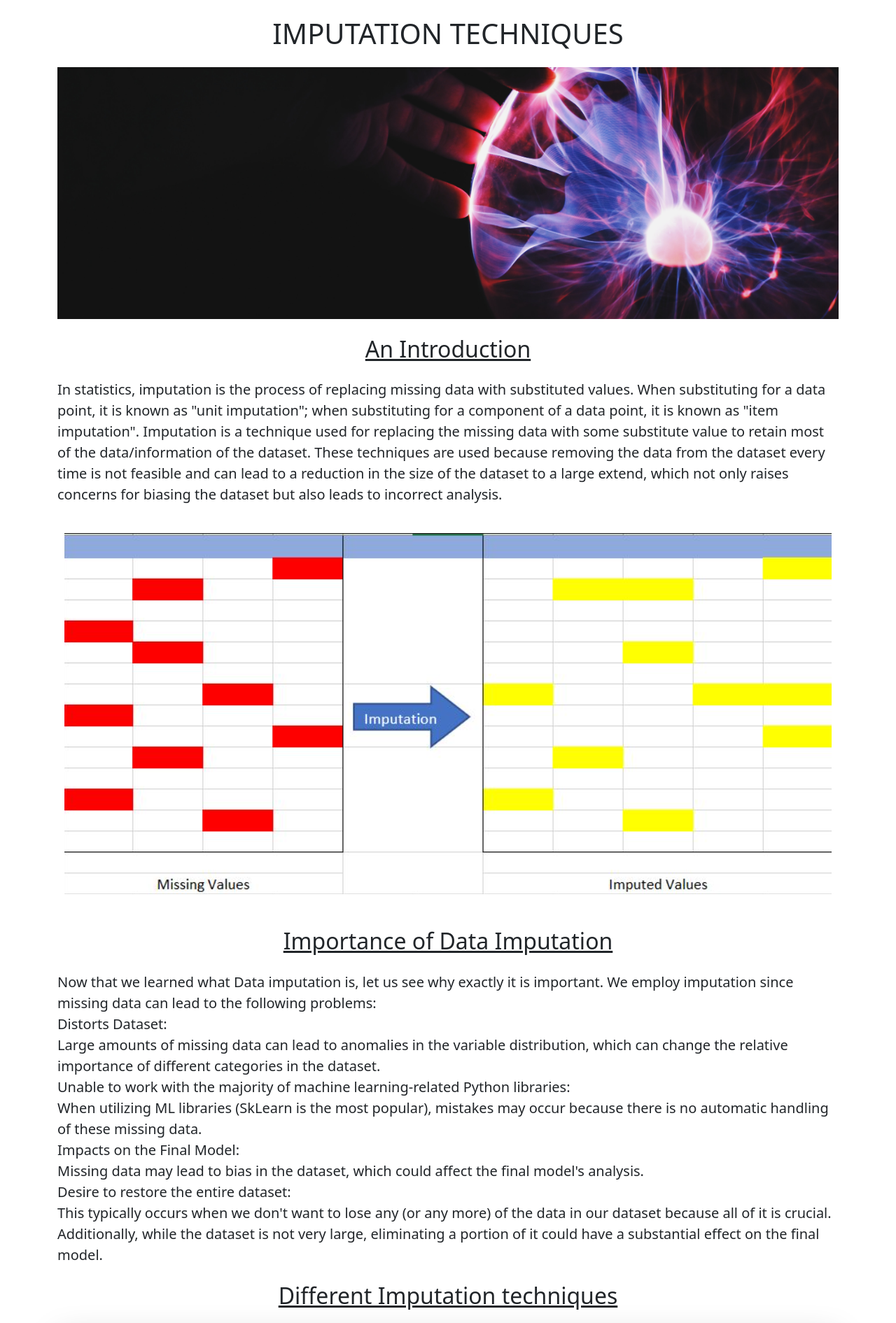
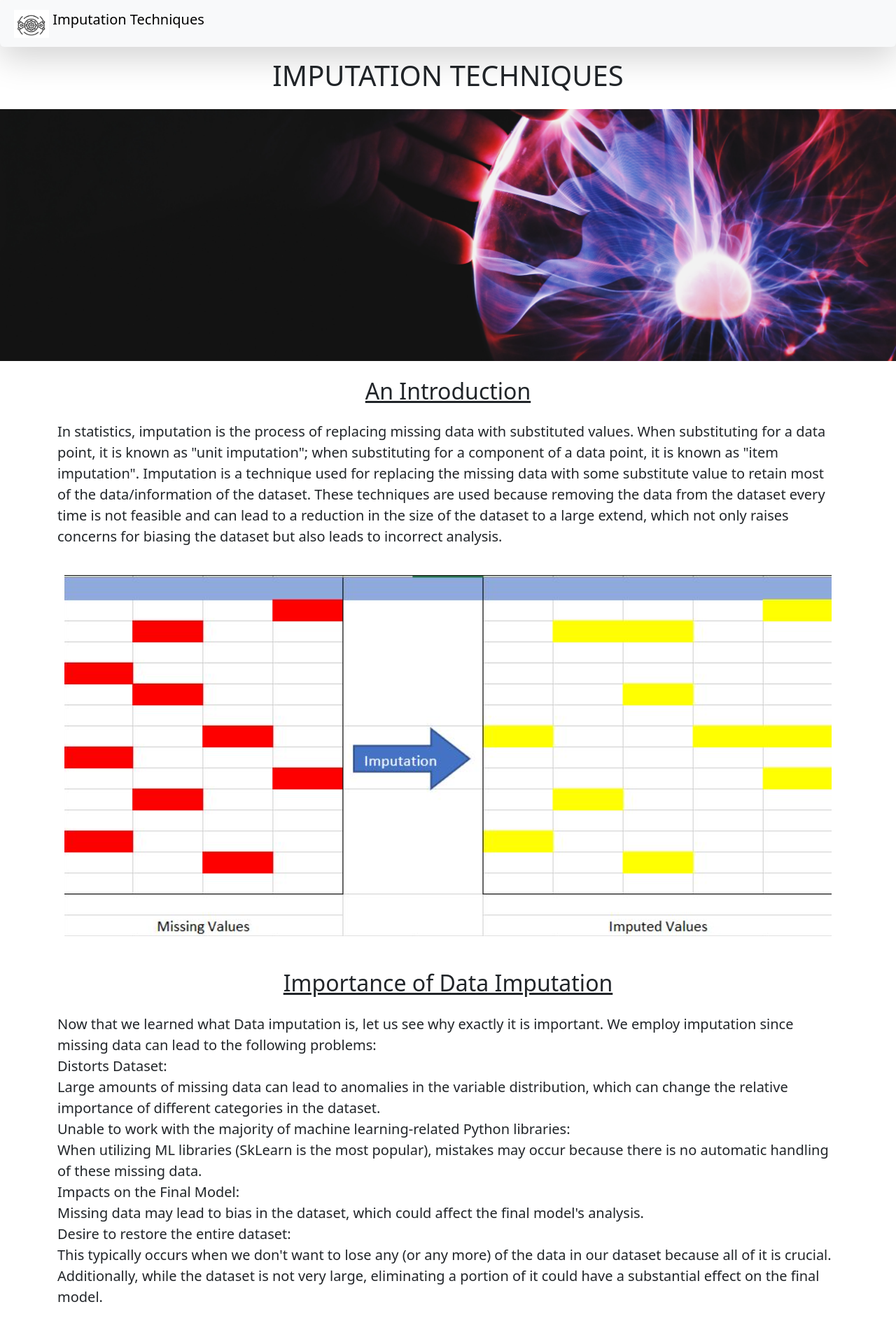
Before and after one commit to shashwat12304/Imputation-techniques, a Flask app: page / in a window 1280 px wide. Shown: the top 1891 px of the page at 70% size. Run offline with Flask 2, Linux system fonts and the light colour scheme.

Commit message:
Added header, footer, mail links

```diff
--- /dev/null
+++ b/templates/footer.html
@@ -0,0 +1,11 @@
+<div class="container">
+  <footer class="py-3 my-4">
+    <ul class="nav justify-content-center border-bottom pb-3 mb-3">
+      <li class="nav-item"><a href="https://imputation-techniques.shashwat12304.repl.co/#" class="nav-link px-2 text-muted">Home</a></li>
+      <li class="nav-item"><a href="https://imputation-techniques.shashwat12304.repl.co/KNN" class="nav-link px-2 text-muted">KNN Imputer</a></li>
+      <li class="nav-item"><a href="#" class="nav-link px-2 text-muted">Missforest</a></li>
+      <li class="nav-item"><a href="#" class="nav-link px-2 text-muted">Help</a></li>
+    </ul>
+    <p class="text-center text-muted">&copy; 2023 Company, Inc</p>
+  </footer>
+</div>
--- a/templates/home.html
+++ b/templates/home.html
@@ -14,9 +14,11 @@
       </style>
     </head>
     <body>
+      {%include 'nav.html'%}
+      <h1 class  = "text-center mt-4 mb-4">IMPUTATION TECHNIQUES</h1>
+      <img class = "img-fluid" id ="banner"
+    src="https://imputation-techniques.shashwat12304.repl.co/static/banner.jpg">
       <div class = "container">
-      <h1 class  = "text-center mt-4 mb-4">IMPUTATION TECHNIQUES</h1>
-      <img class = "img-fluid" id ="banner" src ="https://imputation-techniques.shashwat12304.repl.co/static/banner.jpg">
       <h2 class = "text-center mt-4 mb-4"><u>An Introduction</u></h2>
       <p class = "lead">In statistics, imputation is the process of replacing missing data with substituted values. When substituting for a data point, it is known as "unit imputation"; when substituting for a component of a data point, it is known as "item imputation". Imputation is a technique used for replacing the missing data with some substitute value to retain most of the data/information of the dataset. These techniques are used because removing the data from the dataset every time is not feasible and can lead to a reduction in the size of the dataset to a large extend, which not only raises concerns for biasing the dataset but also leads to incorrect analysis.</p>
       <center><img class = "img-fluid mt-4 mb-4" src ="https://imputation-techniques.shashwat12304.repl.co/static/imputation_intro.PNG"></center>
@@ -37,9 +39,9 @@ We employ imputation since missing data can lead to the following problems:
       {% endfor %}
     </div>
   <div class = "text-center">
-      <button class = "btn btn-primary btn-lg mb-4">Contact us </button>
-      <p class = "text-center">Copyright 2022, Jovian</p>
+      <a class = "btn btn-primary btn-lg mb-4" href = "mailto:shashwatsharma12304@gmail.com?subject=Question%20about%20Imputation%20techniques&body=My%20name%3A%20%3Center%20name%3E%0D%0AMy%20question%3A%20%3Center%20question%3E">Contact us </a>
         </div>
     </div>
+      {%include 'footer.html'%}
     </body>
   </html>
--- /dev/null
+++ b/templates/nav.html
@@ -0,0 +1,9 @@
+<nav class="navbar bg-body-tertiary shadow-lg p-2 mb-2 bg-body-tertiary rounded fixed-top bg-white">
+  <div class="container-fluid">
+    <a class="navbar-brand" href="#">
+      <img src="/static/logo_imputer.PNG" alt="Logo" width="50" height="40" class="d-inline-block align-text-top">
+      Imputation Techniques
+    </a>
+  </div>
+</nav>
+<div style ="height:60px"></div>
```
Also changed, not shown: static/logo_imputer.PNG (added).
